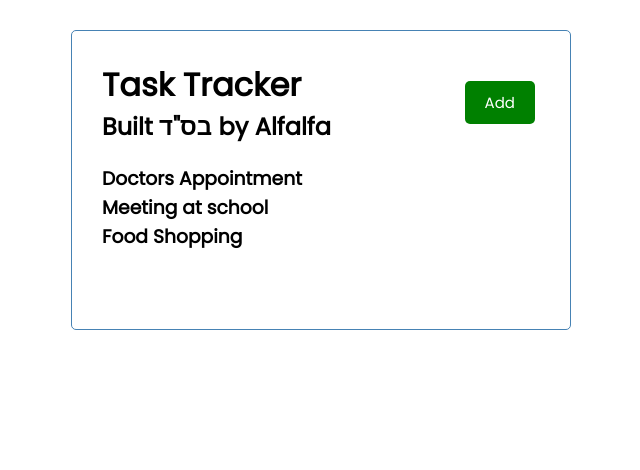
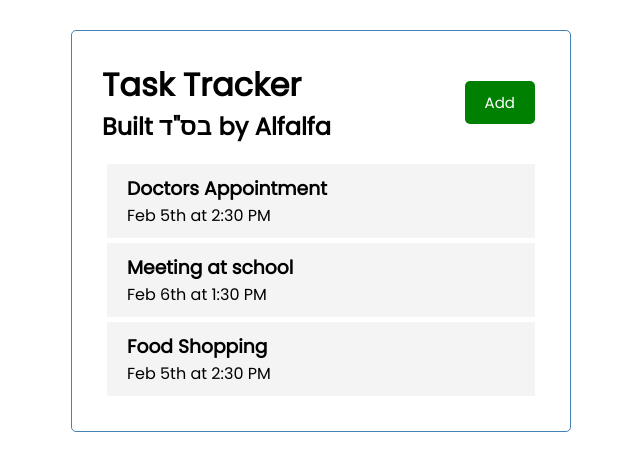
Before and after one commit to Alef5750/TaskTracker, a React (Create React App) app: page / in a window 1280 px wide. Shown: the top 470 px of the page, without its empty margins (319-959 px from the left). Built offline with nearby package versions, Linux system fonts and the light colour scheme.

Commit message:
created Task component and instantiated with props

```diff
--- a/package.json
+++ b/package.json
@@ -8,6 +8,7 @@
     "@testing-library/user-event": "^13.5.0",
     "react": "^18.2.0",
     "react-dom": "^18.2.0",
+    "react-icons": "^4.7.1",
     "react-scripts": "5.0.1",
     "web-vitals": "^2.1.4"
   },
--- /dev/null
+++ b/src/components/Task.js
@@ -0,0 +1,10 @@
+const Task = ({ task }) => {
+  return (
+    <div className="task">
+      <h3>{task.text}</h3>
+      <p>{task.day}</p>
+    </div>
+  );
+};
+
+export default Task;
--- a/src/components/Tasks.js
+++ b/src/components/Tasks.js
@@ -1,8 +1,10 @@
+import Task from "./Task";
+
 const Tasks = ({ tasks }) => {
   return (
     <div>
       {tasks.map((task) => {
-        return <h3 key={task.id}>{task.text}</h3>;
+        return <Task key={task.id} task={task} />;
       })}
     </div>
   );
```
Also changed, not shown: 1 other file (tests, documents, lock files or other folders).
